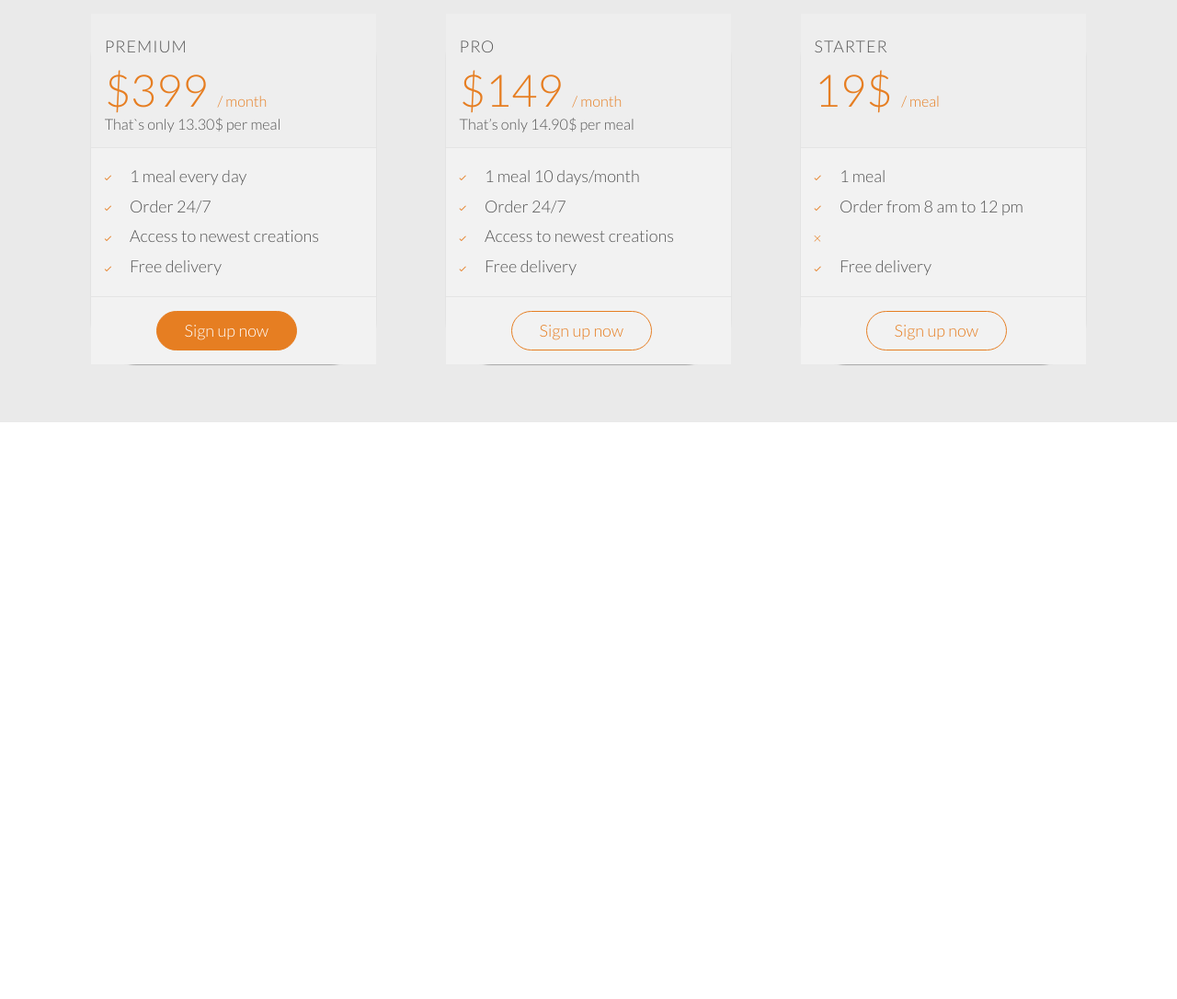
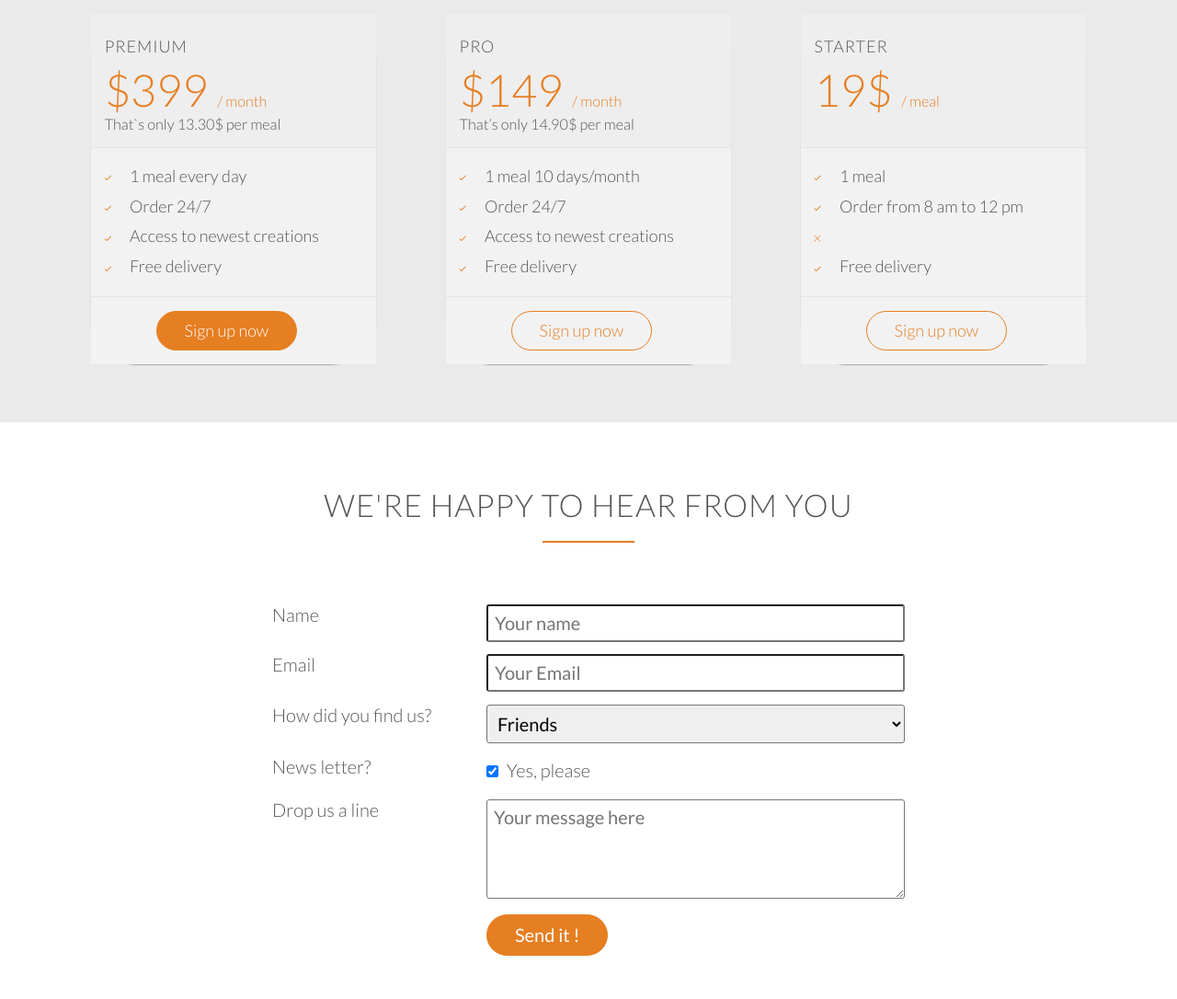
Before and after one commit to saarziv/omnifood-project, a plain HTML site: page index.html in a window 1280 px wide. Shown: the part 3935-5021 px from the top of the page at 92% size. Before the commit the page ends 4394 px from the top, so only its background shows below. Drawn offline with Linux system fonts and the light colour scheme; files whose address does not match are found by name.

Commit message:
done contact-form part 2

```diff
--- a/index.html
+++ b/index.html
@@ -266,6 +266,66 @@
                     </div>
           </div>
         </section>
+        <section class="contact-form">
+            <div class="row">
+                <h2>We're happy to hear from you</h2>
+            </div>
+               <form action="#" method="post" >
+                    <div class="row">
+                        <div class="col span-1-of-3">
+                            <label for="name">Name</label>
+                        </div>
+                        <div class="col span-2-of-3">
+                            <input type="text" name="name" placeholder="Your name" id="name" required>
+                        </div>
+                    </div>
+                    <div class="row">
+                        <div class="col span-1-of-3">
+                            <label for="name">Email</label>
+                        </div>
+                        <div class="col span-2-of-3">
+                            <input type="email" name="email" placeholder="Your Email" id="email" required>
+                        </div>
+                    </div>
+                      <div class="row">
+                        <div class="col span-1-of-3">
+                            <label>How did you find us?</label>
+                        </div>
+                        <div class="col span-2-of-3">
+                            <select id="combo-list">
+                                <option value="Friends">Friends</option>
+                                <option value="Friends">Ad</option>
+                                <option value="Friends">Search Engine</option>
+                                <option value="Friends">Other</option>
+                            </select>
+                        </div>
+                    </div>
+                      <div class="row">
+                        <div class="col span-1-of-3">
+                            <label for="name">News letter?</label>
+                        </div>
+                        <div class="col span-2-of-3">
+                            <input type="checkbox" id="news-letter" required checked> Yes, please
+                        </div>
+                    </div>
+                      <div class="row">
+                        <div class="col span-1-of-3">
+                            <label for="name">Drop us a line</label>
+                        </div>
+                        <div class="col span-2-of-3">
+                            <textarea name="" id="" cols="30" rows="4" placeholder="Your message here"></textarea>
+                        </div>
+                    </div>
+                      <div class="row">
+                        <div class="col span-1-of-3">
+                            &nbsp
+                        </div>
+                        <div class="col span-2-of-3">
+                            <input type="submit" value="Send it !" >
+                        </div>
+                    </div>
+               </form>
+        </section>
     </body>
 </html>
 <!--
--- a/resources/css/style.css
+++ b/resources/css/style.css
@@ -103,7 +103,8 @@ BUTTONS
 */
 
 .btn:link,
-.btn:visited {
+.btn:visited,
+input[type="submit"] {
     /*we use inline block because its best when wanting to add argin,padding,width,height to inline elements (more on this in summary.)*/
     display: inline-block;
     padding: 10px 30px;
@@ -115,7 +116,9 @@ BUTTONS
 }
 
 .btn-full:link,
-.btn-full:visited {
+.btn-full:visited,
+input[type="submit"],
+input[type="submit"] {
     background-color: #e67e22;
     border: 1px solid #e67e22;
 }
@@ -127,13 +130,17 @@ BUTTONS
 }
 
 .btn:hover,
-.btn:active {
+.btn:active,
+input[type="submit"]:hover,
+input[type="submit"]:active {
    background-color: #cf6d17;
 }
 
 
 .btn-full:hover,
-.btn-full:active {
+.btn-full:active,
+input[type="submit"]:hover,
+input[type="submit"]:active {
    border: 1px solid #cf6d17;
 }
 
@@ -435,9 +442,29 @@ SIGN-UP
     background-color: #f2f2f2;
 }
 
+/*
+------------------------------------------------------------
+CONTACT FORM
+------------------------------------------------------------
+*/
 
 
+.contact-form  {
+    width:60%;
+    margin: 0 auto;
+}
 
+input[type=text],input[type=email],select,textarea {
+    padding: 7px;
+    border-radius: 3px;
+    width: 100%;
+}
+input[type=checkbox] {
+    margin:10px 5px 10px 0px;
+}
+*:focus {
+    outline: none;
+}
 
 /*
 ------------------------------------------------------------
```
